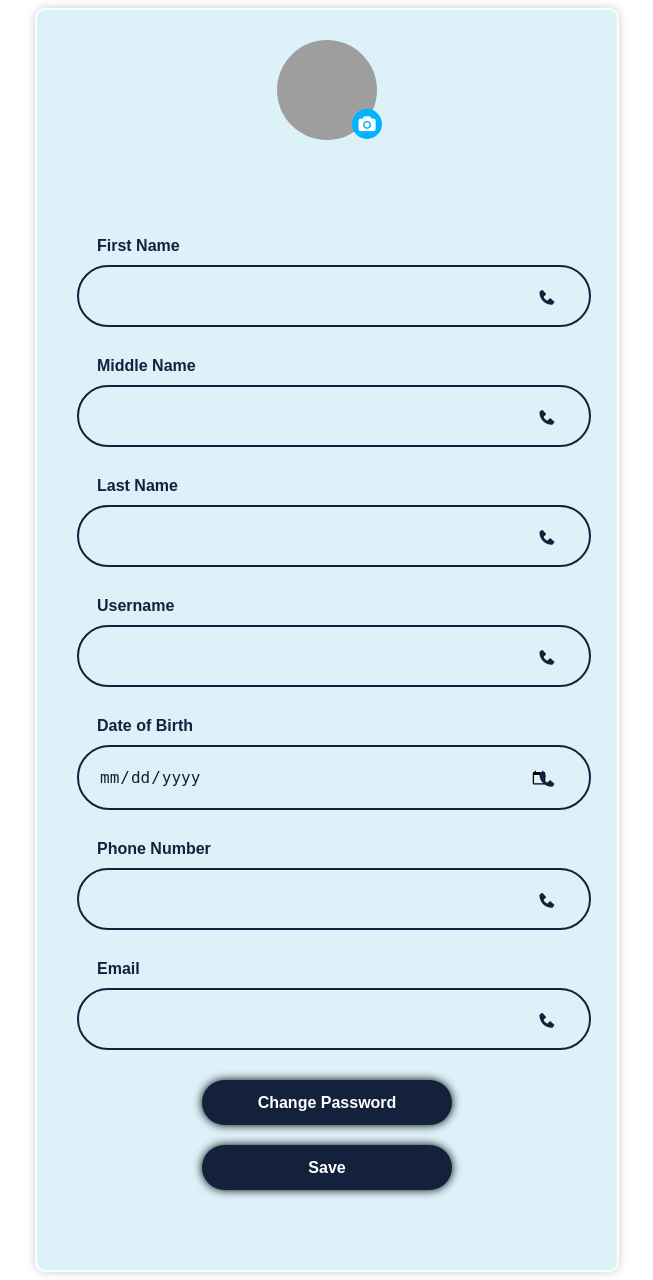
After one commit to TedXpro/PHPCodes, a PHP site: page /TradeMastersConnectPersonal/customer/customerUPP.php in a window 1280 px wide. The commit adds this page. Shown: the whole page, without its empty margins (313-966 px from the left). Run offline with PHP 8.4, Linux system fonts and the light colour scheme; the visitor is signed in with stand-in values (Sample User, id 1); data that the repository does not hold is empty; grey boxes are pictures that could not be loaded.

Commit message:
work on customer profile page and update

```diff
--- /dev/null
+++ b/TradeMastersConnectPersonal/customer/customerUPP.css
@@ -0,0 +1,217 @@
+body {
+    margin: o;
+    padding: 0;
+    box-sizing: border-box;
+    font-family: Arial, Helvetica, sans-serif;
+    display: flex;
+    justify-content: center;
+    align-items: center;
+    min-height: 100vh;
+    background-color: #fff;
+}
+
+.Technician-container {
+    width: 500px;
+    background: #dcf1f8;
+    border: 2px solid rgba(255, 255, 255, 2);
+
+    box-shadow: 0 0 10px rgba(0, 0, 0, .2);
+    color: #14213d;
+    border-radius: 10px;
+
+    padding: 30px 40px;
+
+}
+
+.Technician-container .profile p {
+    margin: 0;
+    padding: 0;
+    font-size: 20px;
+    font-weight: 600;
+    color: #14213d;
+}
+
+.paragraph {
+    margin-top: 20px;
+    display: flex;
+    align-items: center;
+    justify-content: center;
+    flex-direction: column;
+    font-size: 20px;
+    font-weight: 600;
+    color: #14213d;
+}
+
+.Technician-container .profile {
+    display: flex;
+    align-items: center;
+    justify-content: center;
+    flex-direction: column;
+}
+
+#image {
+    width: 100px;
+    height: 100px;
+    border-radius: 50%;
+    overflow: hidden;
+    margin-bottom: 20px;
+    box-shadow: 0 0 10px rgba(0, 0, 0, 0.5, );
+    cursor: pointer;
+    transition: 0.3s;
+}
+
+.Technician-container .profile:hover #image {
+    transform: scale(1.2);
+}
+
+.Technician-container .profile img {
+    width: 100%;
+    height: 100%;
+    object-fit: cover;
+    object-position: center;
+}
+
+.technician-form {
+    width: 100%;
+    margin: 30px 0;
+    position: relative;
+    text-align: center;
+}
+
+.technician-form input {
+    width: 90%;
+    height: 100%;
+    background: transparent;
+
+    outline: none;
+    border: 2px solid #14213d;
+    border-radius: 40px;
+    font-size: 16px;
+    color: #14213d;
+    padding: 20px 40px 20px 20px;
+    margin: 10px 0;
+}
+
+.input-box label {
+    display: flex;
+    align-self: flex-start;
+    margin-bottom: 0px;
+    margin-left: 20px;
+    font-weight: bold;
+}
+
+.input-box i {
+    position: absolute;
+    right: 20px;
+    top: 60%;
+    transform: translateY(-50%);
+    font-size: 20px;
+    color: #14213d;
+}
+
+.signup-form input::placeholder {
+    color: #14213d;
+}
+
+
+
+button {
+    width: 50%;
+    height: 45px;
+    background: #14213d;
+    border: none;
+    outline: none;
+    border-radius: 40px;
+    box-shadow: 0 0 10px rgba(0, 0, 0, 1);
+    cursor: pointer;
+    font-size: 16px;
+    color: #ffffff;
+    font-weight: 600;
+    margin-bottom: 20px;
+}
+
+.input-box {
+    position: relative;
+    margin-bottom: 20px;
+}
+
+
+
+button:hover {
+    background-color: #ffffff;
+    color: #14213d;
+}
+
+.modify-pass {
+    display: none;
+}
+
+.file-box input[type="file"] {
+    border: none;
+    margin: 0px;
+}
+
+.file-box label {
+    display: flex;
+    justify-content: left;
+    margin-bottom: -15px;
+    margin-left: 20px;
+}
+
+.profile {
+    gap: 4px;
+}
+
+.profile .rightRound {
+    position: absolute;
+
+    margin-left: 80px;
+    background: #00B4FF;
+    width: 30px;
+    height: 30px;
+    line-height: 32px;
+    text-align: center;
+    border-radius: 50%;
+    overflow: hidden;
+    cursor: pointer;
+
+}
+
+.profile .leftRound {
+    position: absolute;
+
+    background: red;
+    margin-right: 80px;
+    width: 30px;
+    height: 30px;
+    line-height: 32px;
+    text-align: center;
+    border-radius: 50%;
+    overflow: hidden;
+    cursor: pointer;
+
+}
+
+
+
+.profile input[type="file"] {
+    position: absolute;
+    transform: scale(2);
+    opacity: 0;
+    cursor: pointer;
+}
+
+.profile input[type="submit"] {
+    display: none;
+}
+
+.fa {
+    color: #fff;
+
+
+}
+
+.profile input::-webkit-file-upload-button,
+.upload input[type=submit] {
+    cursor: pointer;
+}
--- /dev/null
+++ b/TradeMastersConnectPersonal/customer/customerUPP.php
@@ -0,0 +1,219 @@
+<?php
+session_start();
+require("customerUpdateProfileCode.php");
+require("../configDB/configDatabase.php");
+
+$oldUsername = $result['UserName'];
+$custCredSql = "SELECT * FROM customer_credentials where UserName = '$username';";
+$credResult = mysqli_query($conn, $custCredSql);
+$credResult = mysqli_fetch_assoc($credResult);
+
+
+$errors = array('password' => '', 'passwordsDontMatch' => '', 'samePassword' => '');
+
+if (isset($_POST['submit'])) {
+    $passed = true;
+    if ($_POST['password'] !== "" || $_POST['NewPassword'] !== "" || $_POST['confirmPassword'] !== "") {
+        // check if old password is correct;
+        $password = $_POST['password'];
+        $newPassword = $_POST['NewPassword'];
+        $conPassword = $_POST['confirmPassword'];
+        // echo "inside this";
+
+        if (password_verify($password, $credResult['PassHash'])) { // passwords match
+
+            if ($newPassword != $conPassword) {
+                // passwords dont match!
+                $passed = false;
+                $errors['passwordsDontMatch'] = "Passwords Don't Match!";
+            } else if (password_verify($newPassword, $credResult['PassHash'])) {
+                $passed = false;
+                $errors['samePassword'] = "Password same as old password!";
+            } else {
+                $passhash = password_hash($newPassword, PASSWORD_DEFAULT);
+
+                $sql = "UPDATE customer_credentials SET PassHash = '$passhash' WHERE UserName = '$oldUsername';";
+                mysqli_query($conn, $sql);
+                echo "Updated password!!";
+            }
+        } else {
+            $passed = false;
+            $errors['password'] = "Incorrect Password";
+        }
+    }
+
+    // echo "outside";
+    if ($passed === true) {
+        // echo "inside";
+        $fname = htmlspecialchars($_POST['firstName']);
+        $mname = htmlspecialchars($_POST['middleName']);
+        $lname = htmlspecialchars($_POST['lastName']);
+        $newUsername = htmlspecialchars($_POST['username']);
+        $phone = htmlspecialchars($_POST['phoneNumber']);
+        $dob = htmlspecialchars($_POST['dob']);
+        $email = htmlspecialchars($_POST['email']);
+
+        $techSql = "UPDATE customer
+    SET UserName = '$newUsername', `First Name` = '$fname', `Father Name` = '$mname', `Grand Father Name` = '$lname', `Phone Number` = '$phone', DOB = '$dob', Email = '$email'
+    WHERE UserName = '$oldUsername';";
+
+        // $sql = "UPDATE technician_credentials SET UserName = '$newUsername' WHERE UserName = '$oldUsername';";
+
+        if (mysqli_query($conn, $techSql)) {
+            header('Location: customerPP.php'); // redirect to technician home page
+        } else {
+            echo 'query error ' . mysqli_error($conn);
+        }
+    }
+}
+
+?>
+
+<!DOCTYPE html>
+<html lang="en">
+
+<head>
+    <meta charset="UTF-8">
+    <meta name="viewport" content="width=device-width, initial-scale=1.0">
+    <title>TradeMaster</title>
+    <link rel="icon" href="./images/TMIcon.png">
+    <link href='https://unpkg.com/boxicons@2.1.4/css/boxicons.min.css' rel='stylesheet'>
+    <link rel="stylesheet" href="https://cdnjs.cloudflare.com/ajax/libs/font-awesome/4.7.0/css/font-awesome.min.css">
+    <link rel="stylesheet" href="customerUPP.css">
+</head>
+
+<body>
+    <form method="post" action="" enctype="multipart/form-data">
+        <div class="Technician-container">
+            <div class="profile">
+
+                <img src="<?php echo $photoLink; ?>" alt="profilePIc" id="image">
+
+                <div class="rightRound" id="upload">
+                    <input type="file" name="fileImg" id="fileImg" accept=".jpg, .jpeg, .png">
+                    <i class="fa fa-camera"></i>
+                </div>
+                <div class="leftRound" id="cancel" style="display: none;">
+                    <i class="fa fa-times"></i>
+                </div>
+                <div class="rightRound" id="confirm" style="display: none;">
+                    <input type="submit" name="" value="">
+                    <i class="fa fa-check"></i>
+                </div>
+                <div class="paragraph">
+                    <p id="Technician_UserName"><?php echo $result['First Name'] . $result['Grand Father Name']; ?></p>
+                    <br>
+                </div>
+
+            </div>
+    </form>
+
+    <form class="technician-form-container" method="POST" action="<?php echo $_SERVER['PHP_SELF']; ?>">
+        <div class="technician-form">
+            <div class="add-form">
+                <div class="input-box">
+                    <label for="firstName">First Name</label>
+                    <input type="text" name="firstName" value="<?php echo isset($_POST['firstName']) ? htmlspecialchars($_POST['firstName']) : htmlspecialchars($result['First Name']); ?>" />
+                    <i class='bx bxs-phone'></i>
+                </div>
+                <div class="input-box">
+                    <label for="middleName">Middle Name</label>
+                    <input type="text" name="middleName" value="<?php echo isset($_POST['middleName']) ? htmlspecialchars($_POST['middleName']) : htmlspecialchars($result['Father Name']); ?>" />
+                    <i class='bx bxs-phone'></i>
+                </div>
+                <div class="input-box">
+                    <label for="lastName">Last Name</label>
+                    <input type="text" name="lastName" value="<?php echo isset($_POST['lastName']) ? htmlspecialchars($_POST['lastName']) : htmlspecialchars($result['Grand Father Name']); ?>" />
+                    <i class='bx bxs-phone'></i>
+                </div>
+                <div class="input-box">
+                    <label for="username">Username</label>
+                    <input type="text" name="username" value="<?php echo isset($_POST['username']) ? htmlspecialchars($_POST['username']) : htmlspecialchars($result['UserName']); ?>" />
+                    <i class='bx bxs-phone'></i>
+                </div>
+
+                <div class="input-box">
+                    <label for="username">Date of Birth</label>
+                    <input type="date" name="dob" value="<?php echo isset($_POST['dob']) ? htmlspecialchars($_POST['dob']) : htmlspecialchars($result['DOB']); ?>" />
+                    <i class='bx bxs-phone'></i>
+                </div>
+                <div class="input-box">
+                    <label for="change_phoneNumber">Phone Number</label>
+                    <input type="tel" id="change_phoneNumber" name="phoneNumber" value="<?php echo isset($_POST['phoneNumber']) ? htmlspecialchars($_POST['phoneNumber']) : htmlspecialchars($result['Phone Number']); ?>" />
+                    <i class='bx bxs-phone'></i>
+                </div>
+                <div class="input-box">
+                    <label for="username">Email</label>
+                    <input type="email" name="email" value="<?php echo isset($_POST['email']) ? htmlspecialchars($_POST['email']) : htmlspecialchars($result['Email']); ?>" />
+                    <i class='bx bxs-phone'></i>
+                </div>
+                <div class="change_password">
+                    <button type="button" id="toggle-password-fields">Change Password</button>
+
+                    <div class="modify-pass">
+                        <div class="input-box password-field">
+                            <label class="errors">
+                                <?php echo $errors['password']; ?>
+                            </label>
+                            <input type="password" id="tecnician-old-password" name="password" placeholder="Old Password" />
+                            <i class='bx bxs-lock-alt'></i>
+                        </div>
+                        <div class="input-box password-field">
+                            <label class="errors">
+                                <?php
+                                echo $errors['passwordsDontMatch'];
+                                echo $errors['samePassword'];
+                                ?>
+                            </label>
+                            <input type="password" id="tecnician-new-password" name="NewPassword" placeholder="New Password" />
+                            <i class='bx bxs-lock-alt'></i>
+                        </div>
+                        <div class="input-box password-field">
+
+                            <input type="password" id="tecnician-confirm-password" name="confirmPassword" placeholder="Confirm Password" />
+                            <i class='bx bxs-lock-alt'></i>
+                        </div>
+                    </div>
+
+                </div>
+                <div class="button">
+                    <button type="submit" id="technician_update" name="submit">Save</button>
+                </div>
+            </div>
+        </div>
+
+    </form>
+
+    </div>
+
+    <script>
+        document.getElementById("fileImg").onchange = function() {
+            document.getElementById("image").src = URL.createObjectURL(fileImg.files[0]); // Preview new image
+            document.getElementById("cancel").style.display = "block";
+            document.getElementById("confirm").style.display = "block";
+            document.getElementById("upload").style.display = "none";
+        };
+
+        var userImage = document.getElementById('image').src;
+
+        document.getElementById("cancel").onclick = function() {
+            document.getElementById("image").src = userImage; // Back to previous image
+            document.getElementById("cancel").style.display = "none";
+            document.getElementById("confirm").style.display = "none";
+            document.getElementById("upload").style.display = "block";
+        };
+        document.getElementById('toggle-password-fields').addEventListener('click', function() {
+
+            let passwordFields = document.getElementsByClassName('modify-pass');
+            if (passwordFields[0].style.display == 'none') {
+                passwordFields[0].style.display = 'block';
+            } else {
+                passwordFields[0].style.display = 'none';
+            }
+        });
+    </script>
+
+
+</body>
+
+</html>
--- /dev/null
+++ b/TradeMastersConnectPersonal/customer/customerUpdateProfileCode.php
@@ -0,0 +1,22 @@
+<?php
+
+
+if (!isset($_SESSION['username']) || $_SESSION['role'] != 'customer') {
+    header('Location: ../prepages/login.php');
+    exit;
+}
+
+require("../configDB/configDatabase.php");
+
+$username = $_SESSION['username'];
+
+$sql = "SELECT * from customer where UserName = '$username';";
+$result = mysqli_query($conn, $sql);
+$result = mysqli_fetch_assoc($result);
+
+$photoLink = "../PrePages/" . $result['Photo Link'];
+
+// $skilSql = "SELECT * FROM technician_skill where TechUserName = '$username';";
+// $skillResult = mysqli_query($conn, $skilSql);
+// $skillResult = mysqli_fetch_assoc($skillResult);
+?>
--- a/TradeMastersConnectPersonal/technician/technicianUPP.php
+++ b/TradeMastersConnectPersonal/technician/technicianUPP.php
@@ -117,12 +117,12 @@ if (isset($_POST['submit'])) {
           <i class='bx bxs-phone'></i>
         </div>
         <div class="input-box">
-          <label for="middleName">Username</label>
+          <label for="middleName">Middle Name</label>
           <input type="text" name="middleName" value="<?php echo isset($_POST['middleName']) ? htmlspecialchars($_POST['middleName']) : htmlspecialchars($result['Father Name']); ?>" />
           <i class='bx bxs-phone'></i>
         </div>
         <div class="input-box">
-          <label for="lastName">Username</label>
+          <label for="lastName">Last Name</label>
           <input type="text" name="lastName" value="<?php echo isset($_POST['lastName']) ? htmlspecialchars($_POST['lastName']) : htmlspecialchars($result['Grand Father Name']); ?>" />
           <i class='bx bxs-phone'></i>
         </div>
```
Also changed, not shown: TradeMastersConnectPersonal/customer/customerPP.css (added, +135 -0 lines), TradeMastersConnectPersonal/customer/customerPP.php (added, +64 -0 lines).
